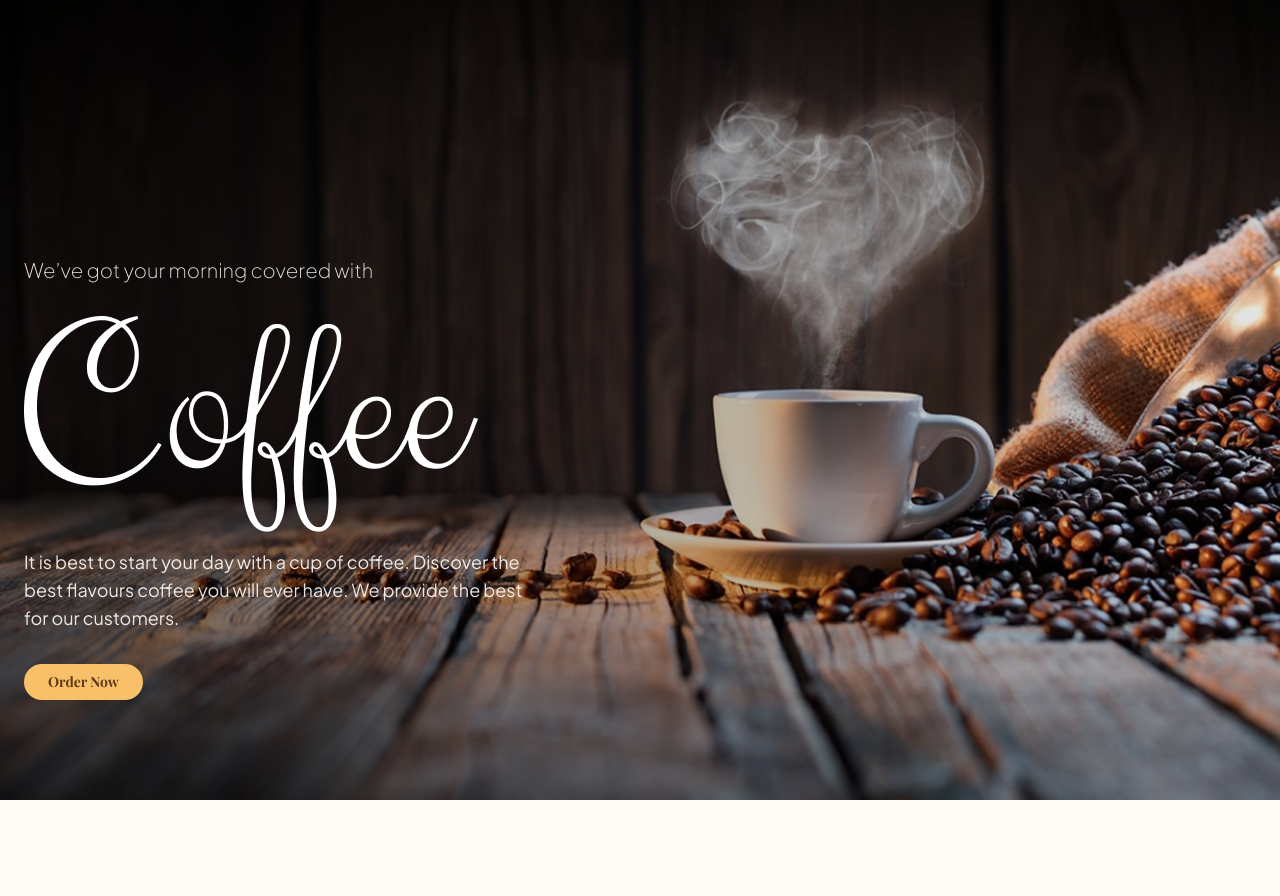
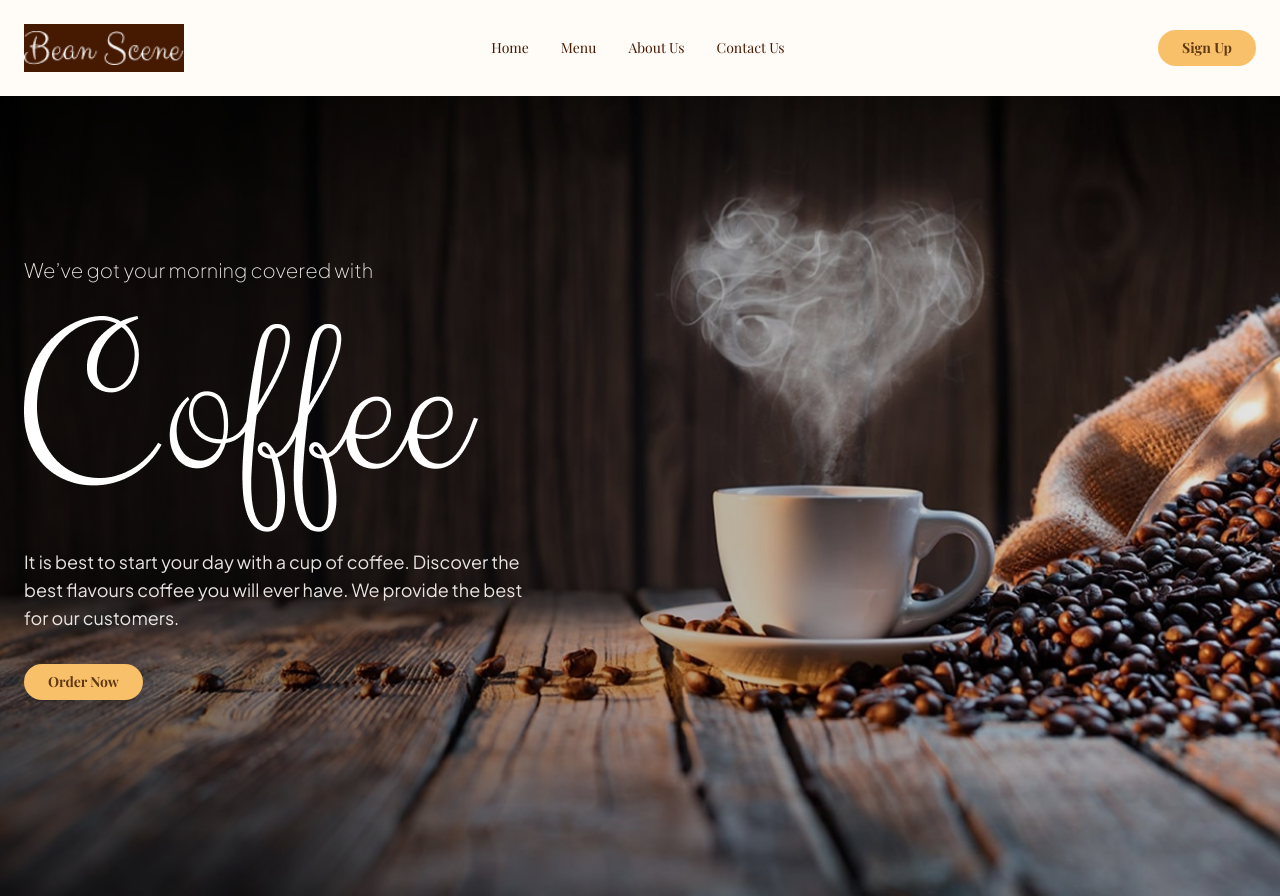
Before and after one commit to Dot010/bean-scene-coffee, a Next.js app: page / in a window 1280 px wide. Before the commit the page ends 800 px from the top, so only its background shows below. Built offline with nearby package versions, Linux system fonts and the light colour scheme; a web font is replaced by a local one.

Commit message:
fix: adicionar relative na section da Hero para corrigir o overlay

```diff
--- a/components/landing/hero.tsx
+++ b/components/landing/hero.tsx
@@ -8,13 +8,13 @@ import HeroBackground from '../../public/images/hero.png';
 import Coffee from '../../public/images/Coffee.png'
 const Hero = () => {
   return (
-    <section className="min-h-[85vh] w-full items-center overflow-hidden">
+    <section className="relative min-h-screen w-full items-center overflow-hidden">
       <Image
         src={HeroBackground}
         alt="Bean Scene Background"
         fill
         priority
-        className="object-scenter object-cover"
+        className="object-center object-cover"
       />
 
       {/* Overlay */}
```
